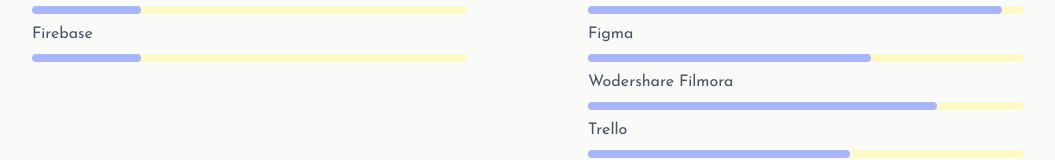
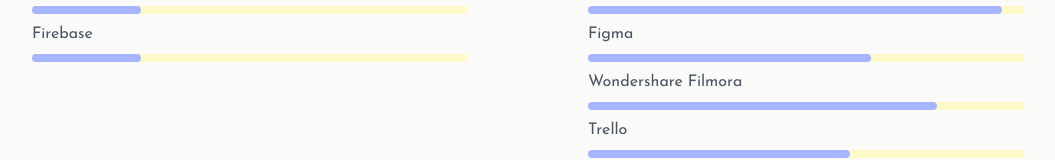
Before and after one commit to gabbie-mrds/WDFOL-PORTFOLIO, an Angular app: page /about in a window 1280 px wide. Shown: the part 1293-1453 px from the top of the page, without its empty margins (112-1167 px from the left). Built offline with nearby package versions, Linux system fonts and the light colour scheme.

Commit message:
polished the design

```diff
--- a/src/app/components/about/about.component.html
+++ b/src/app/components/about/about.component.html
@@ -122,6 +122,7 @@
         </div>
       </div>
     </div>
+
   <br><br>
 </div>
 
--- a/src/app/components/about/about.component.ts
+++ b/src/app/components/about/about.component.ts
@@ -149,7 +149,7 @@
       width: "65%"
     },
     {
-      tool: "Wodershare Filmora",
+      tool: "Wondershare Filmora",
       width: "80%"
     },
     {
```
